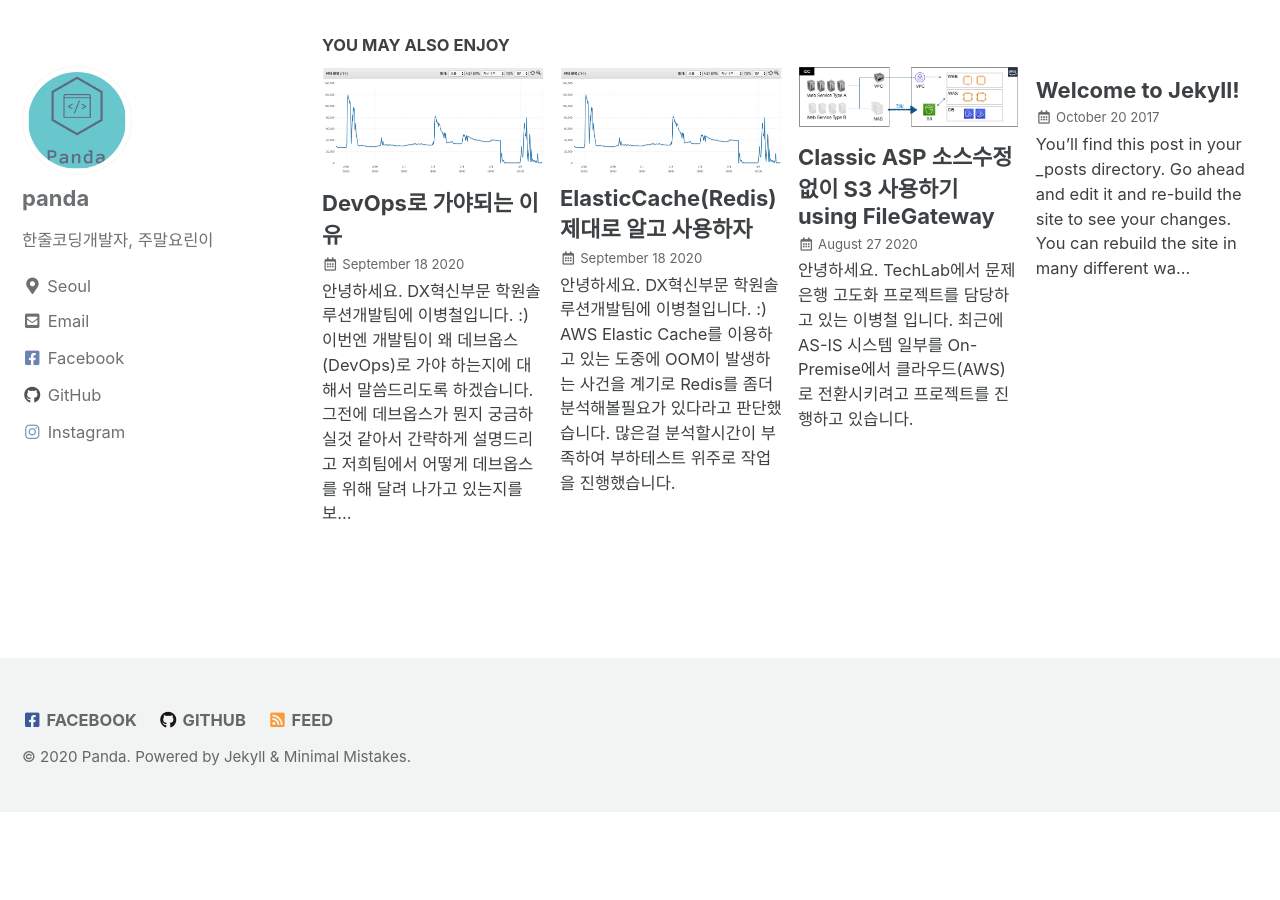
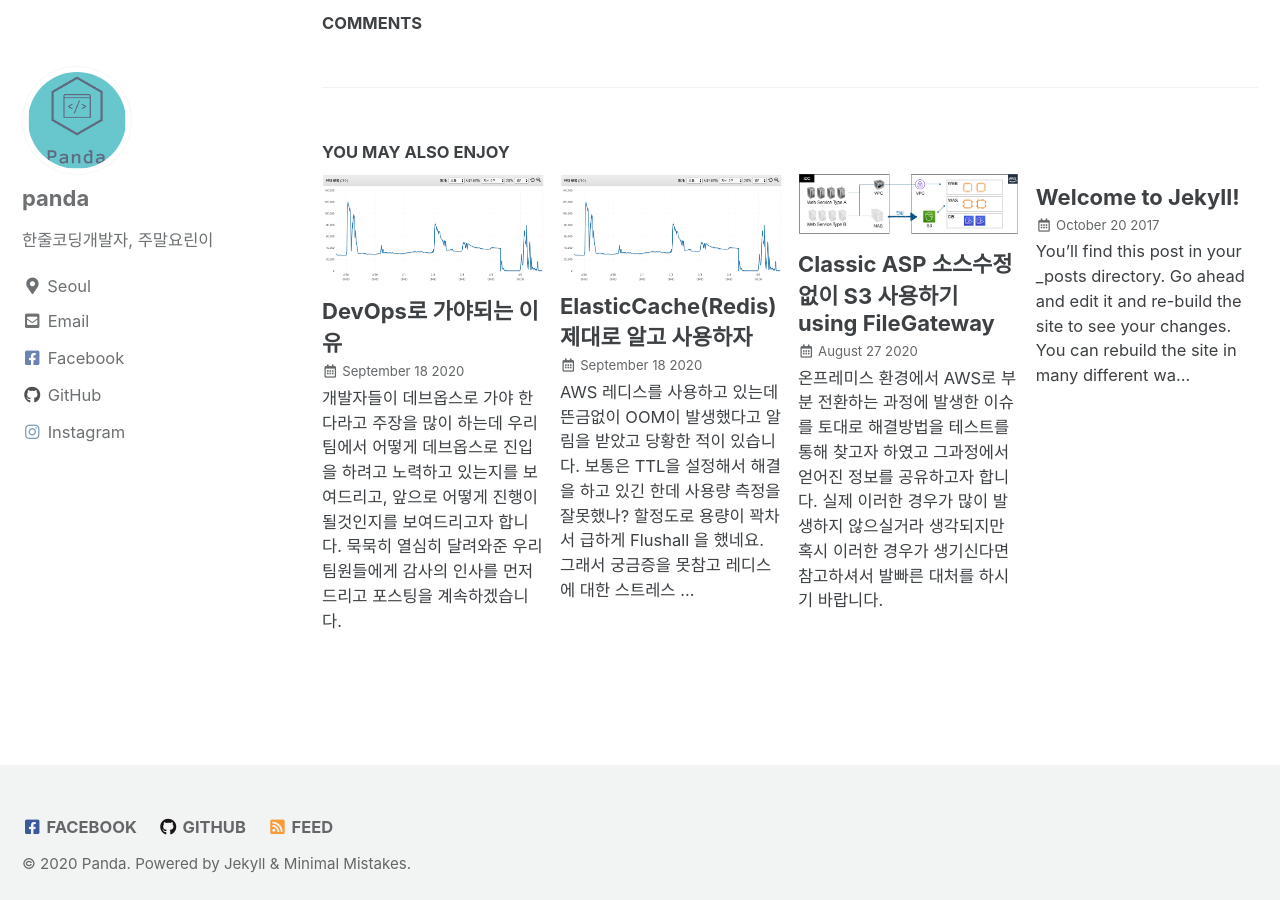
Before and after one commit to Armdiri/armdiri.github.io, a Jekyll site: the page built from _posts/2020-09-07-s3imageserver-post.md, in a window 1280 px wide and 900 px high, scrolled down 3824 px. Built offline with Jekyll 4.4.1, drawn with Linux system fonts in a browser that asks for light colours; cached includes are drawn as plain includes; comment, search, counter and statistics services are not loaded; before the commit the page ends 4636 px from its top, so only the background shows below that; some of the changed text lies outside the part shown.

Commit message:
blog html add

```diff
--- a/_posts/2020-08-27-s3gateway-post.md
+++ b/_posts/2020-08-27-s3gateway-post.md
@@ -19,9 +19,12 @@ header:
     teaser: /assets/images/1.png
 ---
 
+온프레미스 환경에서 AWS로 부분 전환하는 과정에 발생한 이슈를 토대로 해결방법을 테스트를 통해 찾고자 하였고 그과정에서 얻어진 정보를 공유하고자 합니다.
+실제 이러한 경우가 많이 발생하지 않으실거라 생각되지만 혹시 이러한 경우가 생기신다면 참고하셔서 발빠른 대처를 하시기 바랍니다.
+
 >안녕하세요.
 >TechLab에서 문제은행 고도화 프로젝트를 담당하고 있는 이병철 입니다.
->최근에 AS-IS 시스템 일부를 On-Premise에서  클라우드(AWS)로 전환시키려고 프로젝트를 진행하고 있습니다.
+>최근에 AS-IS 시스템 일부를 On-Premise에서 클라우드(AWS)로 전환시키려고 프로젝트를 진행하고 있습니다.
 
 ![이미지1](/assets/images/1.png)
 
--- a/_posts/2020-09-07-s3imageserver-post.md
+++ b/_posts/2020-09-07-s3imageserver-post.md
@@ -18,6 +18,11 @@ sitemap :
 header:
     teaser: /assets/images/s3imageserver/2020-09-07-01.png
 ---
+
+회사내부에 기존 이미지서버 저장공간을 AWS로 전환되면서 EFS를 사용하게 되었습니다. 근데 비용을 보아하니 너무 비싸더군요.
+그래서 저렴하게 이용할수 없을까 해서 CF와 S3를 이용해서 이미지서버를 구축하게 되었습니다.
+CF에 비용이 만만치 않을것 같지만 비용부분이 크게 걱정하지 않고 편한길을 택하기로 했습니다. 물론 비용부분도 더불어 해결했구요.
+참고로 아래 비용은 저희 회사와 AWS간의 계약금액을 토대로 정한거라 개인이 사용하실땐 비용차이가 많이 납니다.
 
 >안녕하세요. DX혁신부문 학원솔루션개발팀에 이병철입니다. :)
 >저희팀에서 기존 웹서버에 구축된 이미지서버를 CloudFront와 S3 구성으로 변경하고 이에 문제점들을 해결하기위한 과정을 수행하게 되었습니다.
--- a/_posts/2020-09-17-elasticcache-post.md
+++ b/_posts/2020-09-17-elasticcache-post.md
@@ -17,6 +17,10 @@ tags:
     - aws
     - etoos techblog
 ---
+
+AWS 레디스를 사용하고 있는데 뜬금없이 OOM이 발생했다고 알림을 받았고 당황한 적이 있습니다.
+보통은 TTL을 설정해서 해결을 하고 있긴 한데 사용량 측정을 잘못했나? 할정도로 용량이 꽉차서 급하게 Flushall 을 했네요.
+그래서 궁금증을 못참고 레디스에 대한 스트레스 테스트를 하기로 마음을 먹었습니다.
 
 > 안녕하세요. DX혁신부문 학원솔루션개발팀에 이병철입니다. :)
 > AWS Elastic Cache를 이용하고 있는 도중에 OOM이 발생하는 사건을 계기로 Redis를 좀더 분석해볼필요가 있다라고 판단했습니다.
--- a/_posts/2020-09-22-devops-post.md
+++ b/_posts/2020-09-22-devops-post.md
@@ -16,6 +16,9 @@ tags:
     - etoos techblog
 ---
 
+개발자들이 데브옵스로 가야 한다라고 주장을 많이 하는데 우리팀에서 어떻게 데브옵스로 진입을 하려고 노력하고 있는지를 보여드리고,
+앞으로 어떻게 진행이 될것인지를 보여드리고자 합니다. 묵묵히 열심히 달려와준 우리 팀원들에게 감사의 인사를 먼저 드리고 포스팅을 계속하겠습니다.
+
 > 안녕하세요. DX혁신부문 학원솔루션개발팀에 이병철입니다. :)
 > 이번엔 개발팀이 왜 데브옵스(DevOps)로 가야 하는지에 대해서 말씀드리도록 하겠습니다.
 > 그전에 데브옵스가 뭔지 궁금하실것 같아서 간략하게 설명드리고 저희팀에서 어떻게 데브옵스를 위해 달려 나가고 있는지를 보여드리도록 하겠습니다.
```
